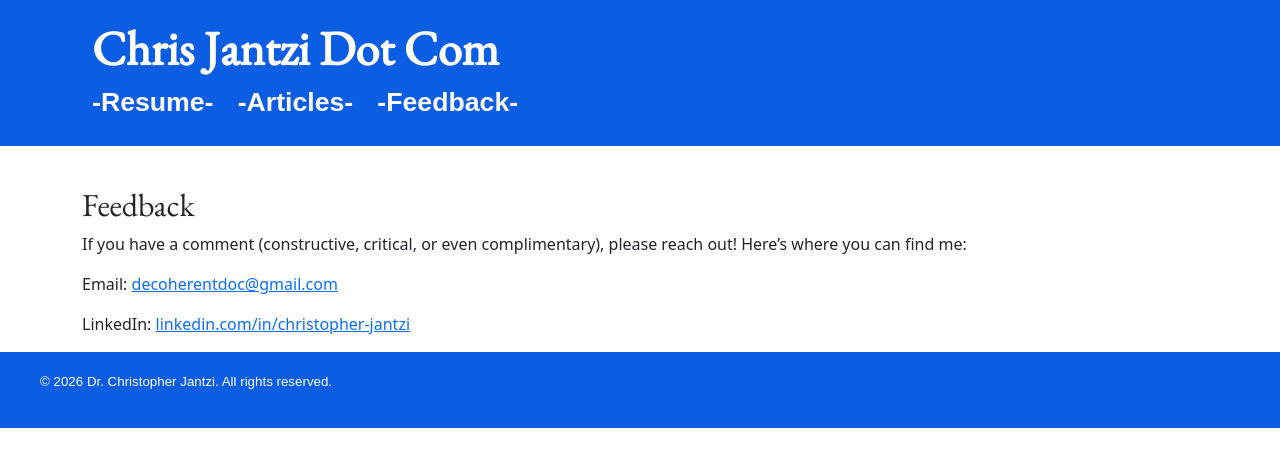
After one commit to ChristopherJantzi/portfolio, a Django app: page /feedback/ in a window 1280 px wide. The commit adds this page. Shown: the top 467 px of the page. Run offline with Django 5.2, Linux system fonts and the light colour scheme; some web fonts are replaced.

Commit message:
added simple feedback page

```diff
--- a/portfolio/templates/portfolio/base.html
+++ b/portfolio/templates/portfolio/base.html
@@ -25,10 +25,13 @@
                     {% include './icons/file-earmark-plus.svg' %}
                 </a>
             {% endif %}
+
             <h1><a href="/">Chris Jantzi Dot Com</a></h1>
+
             <nav class="nav-bar">
                 <a href="/resume" style="display:inline-block; text-decoration:none; margin-right:20px;"><h3>-Resume-</h3></a>
                 <a href="/blog_entries/2026-problem-of-time" style="display:inline-block; text-decoration:none; margin-right:20px;"><h3>-Articles-</h3></a>
+                <a href="/feedback" style="display:inline-block; text-decoration:none; margin-right:20px;"><h3>-Feedback-</h3></a>
             </nav>
         </div>
     </header>
--- /dev/null
+++ b/portfolio/templates/portfolio/feedback.html
@@ -0,0 +1,12 @@
+{% extends 'portfolio/base.html' %}
+{% load static %}
+{% block content %}
+
+    <h2>Feedback</h2>
+    <p>If you have a comment (constructive, critical, or even complimentary), please reach out! Here’s where you can find me:</p>
+    <address>
+        <p>Email: <a href="mailto:decoherentdoc@gmail.com">decoherentdoc@gmail.com</a></p>
+        <p>LinkedIn: <a href="www.linkedin.com/in/christopher-jantzi">linkedin.com/in/christopher-jantzi</a></p>
+    </address>
+
+{% endblock %}
--- a/portfolio/urls.py
+++ b/portfolio/urls.py
@@ -7,6 +7,7 @@ urlpatterns = [
     path('news_item/new/', views.news_new, name='news_new'),
     path('news_item/<int:pk>/edit/', views.news_edit, name='news_edit'),
     path('resume/', views.resume, name='resume'),
+    path('feedback/', views.feedback, name='feedback'),
     path('blog_entries/2026-problem-of-time', views.article, name='2026-problem-of-time'),
 ]
 
--- a/portfolio/views.py
+++ b/portfolio/views.py
@@ -17,10 +17,16 @@ def article(request):
     return render(request, 'portfolio/blog_entries/2026-problem-of-time.html', {})
 
 def resume(request):
-    """Resume
-        Simply displays my resume (temporary page?)
+    """TEMPORARY PAGE - Resume
+        Simply displays my resume as a picture
     """
     return render(request, 'portfolio/resume.html', {})
+
+def feedback(request):
+    """TEMPORARY PAGE - Feedback
+        Simply displays a quick hello and link to my email for the site
+    """
+    return render(request, 'portfolio/feedback.html', {})
 
 def news_detail(request, pk):
     """News - Single Story
```
